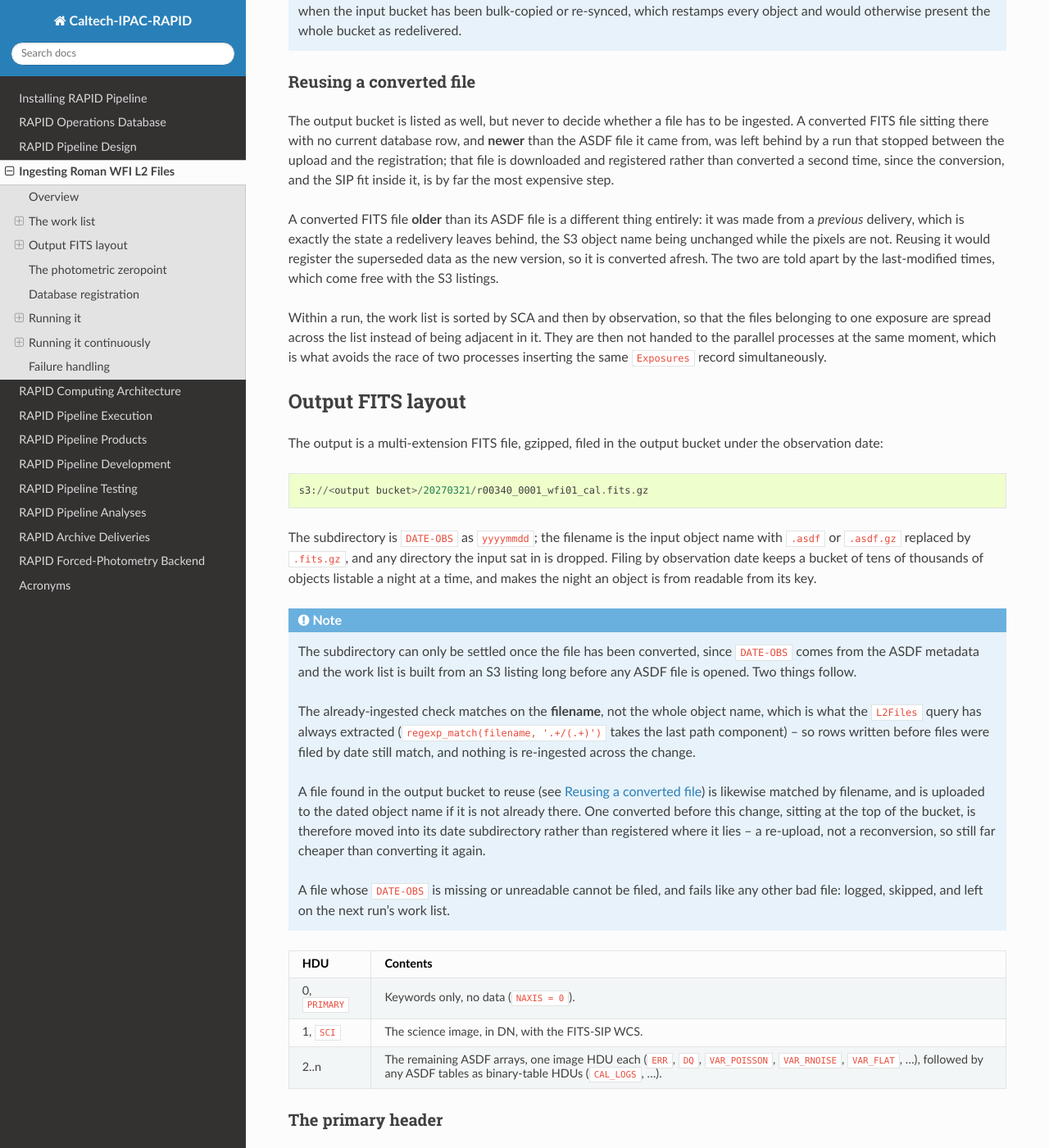
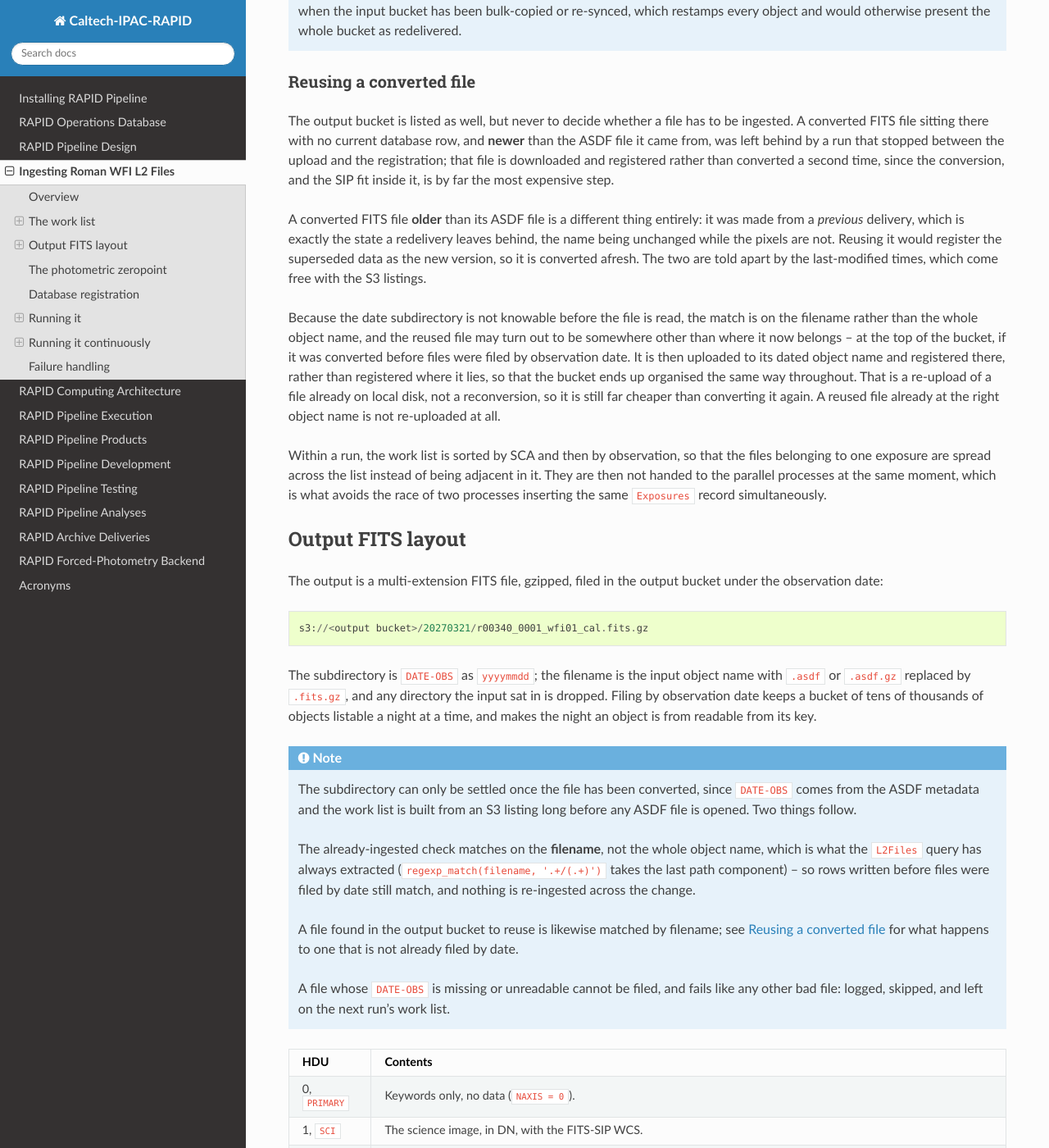
Before and after one commit to Caltech-IPAC/rapid, a Sphinx documentation site: the page built from docs/source/pl/l2_ingest.rst, in a window 1280 px wide and 1400 px high, scrolled down 1482 px. Shown: the whole window at 82% size. Built offline with Sphinx 7.4.7 and the Read the Docs theme 3.1.0, drawn with Linux system fonts in a browser that asks for light colours; the version number could not be read and is left out; some of the changed text lies outside the part shown.

Commit message:
Finish documenting the dated output layout, and name the timing steps exactly
The section on reusing a converted file still described the old flat bucket:
it said such a file is downloaded and registered, without saying that one
found somewhere other than where it now belongs is uploaded to its dated
object name first, so the bucket ends up organised the same way throughout.
That belongs there rather than in a note under the layout, where it had been
left, so the note now points at it instead of repeating it.

The timing section listed the steps in prose -- "downloading the ASDF file,
gunzipping it, converting it to FITS" -- when the whole point of the format is
that the strings can be grepped.  Replaced with the strings themselves, which
also makes room to say which steps a converted file reports, which a reused one
reports, and that a reused file already at the right object name reports no
upload at all, the upload being skipped.

Checked the rest of the file against the code rather than assuming: every
environment variable the two scripts read is documented, every step name they
log now appears verbatim, and the exit-code tables match the constants.

Co-Authored-By: Claude Opus 5 <noreply@anthropic.com>

```diff
--- a/docs/source/pl/l2_ingest.rst
+++ b/docs/source/pl/l2_ingest.rst
@@ -92,10 +92,20 @@ SIP fit inside it, is by far the most expensive step.
 
 A converted FITS file **older** than its ASDF file is a different thing
 entirely: it was made from a *previous* delivery, which is exactly the state a
-redelivery leaves behind, the S3 object name being unchanged while the pixels
-are not.  Reusing it would register the superseded data as the new version, so
-it is converted afresh.  The two are told apart by the last-modified times,
-which come free with the S3 listings.
+redelivery leaves behind, the name being unchanged while the pixels are not.
+Reusing it would register the superseded data as the new version, so it is
+converted afresh.  The two are told apart by the last-modified times, which come
+free with the S3 listings.
+
+Because the date subdirectory is not knowable before the file is read, the match
+is on the filename rather than the whole object name, and the reused file may
+turn out to be somewhere other than where it now belongs -- at the top of the
+bucket, if it was converted before files were filed by observation date.  It is
+then uploaded to its dated object name and registered there, rather than
+registered where it lies, so that the bucket ends up organised the same way
+throughout.  That is a re-upload of a file already on local disk, not a
+reconversion, so it is still far cheaper than converting it again.  A reused
+file already at the right object name is not re-uploaded at all.
 
 Within a run, the work list is sorted by SCA and then by observation, so that
 the files belonging to one exposure are spread across the list instead of being
@@ -131,12 +141,9 @@ night an object is from readable from its key.
    rows written before files were filed by date still match, and nothing is
    re-ingested across the change.
 
-   A file found in the output bucket to reuse (see `Reusing a converted file`_)
-   is likewise matched by filename, and is uploaded to the dated object name if
-   it is not already there.  One converted before this change, sitting at the top
-   of the bucket, is therefore moved into its date subdirectory rather than
-   registered where it lies -- a re-upload, not a reconversion, so still far
-   cheaper than converting it again.
+   A file found in the output bucket to reuse is likewise matched by filename;
+   see `Reusing a converted file`_ for what happens to one that is not already
+   filed by date.
 
    A file whose ``DATE-OBS`` is missing or unreadable cannot be filed, and fails
    like any other bad file: logged, skipped, and left on the next run's work
@@ -428,13 +435,32 @@ times can be summed or averaged straight out of the log:
 
    grep "^Elapsed time in seconds to convert" ingestL2Files.log
 
-The top-level steps reported per file are: downloading the ASDF file, gunzipping
-it, converting it to FITS, gzipping the FITS, uploading it, registering it in
-the database, cleaning up the work directory, and the whole file as
-``ingest L2 file``.  A file taken back from the output bucket instead of
-converted (see `Reusing a converted file`_) reports downloading and gunzipping
-that FITS in place of the four middle steps.  These steps partition the file's
-time between them, so they sum to the ``ingest L2 file`` total.
+The step names are worth having exactly, since they are what a ``grep`` has to
+match:
+
+=======================================================   =========================================
+Step                                                      Reported for
+=======================================================   =========================================
+``download ASDF file from S3 bucket``                     a file being converted
+``gunzip ASDF file``                                      a file being converted, if it is gzipped
+``convert ASDF file to FITS file``                        a file being converted
+``gzip FITS file``                                        a file being converted
+``download already-converted FITS file from S3 bucket``   a file being reused
+``gunzip already-converted FITS file``                    a file being reused
+``upload FITS file to S3 bucket``                         every file not already at its object name
+``register L2 file in database``                          every file
+``clean up work directory for L2 file``                   every file
+``ingest L2 file``                                        every file -- the whole of it
+=======================================================   =========================================
+
+A file being converted reports the first four; one taken back from the output
+bucket (see `Reusing a converted file`_) reports the two ``already-converted``
+steps instead.  The upload is reported for both, except for a reused file that
+is already at the object name it belongs at, which is not uploaded and so
+reports no upload step.
+
+These steps partition the file's time between them, so they sum to the
+``ingest L2 file`` total.
 
 Two further steps are reported from *inside* ``register L2 file in database``,
 that step having turned out to hold the two things whose cost is least
```
